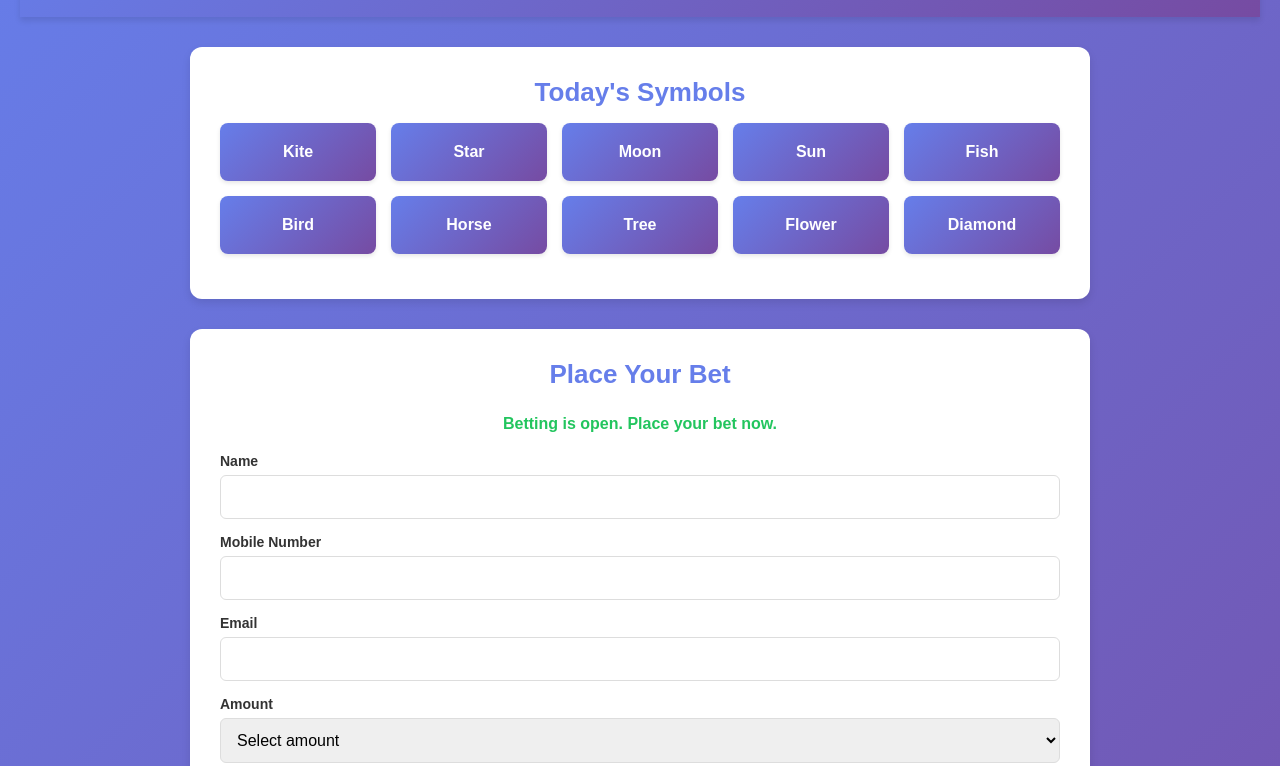
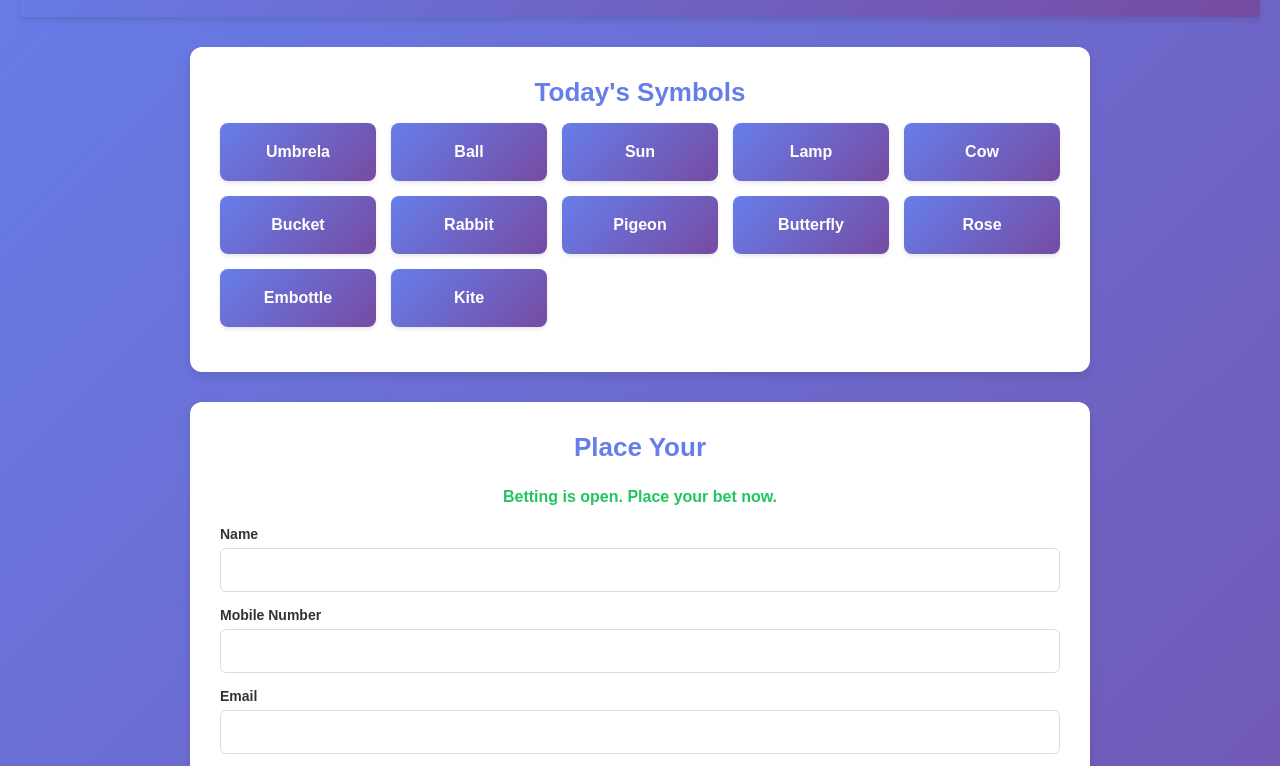
Before and after one commit to virb282-cell/pakoligame, a plain HTML site: page index.html in a window 1280 px wide. Shown: the part 121-887 px from the top of the page. Drawn offline with Linux system fonts and the light colour scheme; a script that the page names is missing.

Commit message:
index.html

```diff
--- a/index.html
+++ b/index.html
@@ -12,31 +12,33 @@
 </head>
 <body>
   <header class="header">
-    <h1>Pakoli Online Game</h1>
+    <h1> Online Game</h1>
     <p>Bet time: 6:00 AM to 8:00 PM • Result: 10:00 PM (YouTube Live)</p>
   </header>
 
   <!-- Today Symbols -->
-  <section class="section">
-    <h2>Today's Symbols</h2>
-    <div class="symbols">
-      <!-- 10 static symbols (change names as you like) -->
-      <div class="symbol-card">Kite</div>
-      <div class="symbol-card">Star</div>
-      <div class="symbol-card">Moon</div>
-      <div class="symbol-card">Sun</div>
-      <div class="symbol-card">Fish</div>
-      <div class="symbol-card">Bird</div>
-      <div class="symbol-card">Horse</div>
-      <div class="symbol-card">Tree</div>
-      <div class="symbol-card">Flower</div>
-      <div class="symbol-card">Diamond</div>
-    </div>
-  </section>
+ <section class="section">
+  <h2>Today's Symbols</h2>
+  <div class="symbols">
+    <div class="symbol-card symbol-umbrella">Umbrela</div>
+    <div class="symbol-card symbol-ball">Ball</div>
+    <div class="symbol-card symbol-sun">Sun</div>
+    <div class="symbol-card symbol-lamp">Lamp</div>
+    <div class="symbol-card symbol-cow">Cow</div>
+    <div class="symbol-card symbol-bucket">Bucket</div>
+    <div class="symbol-card symbol-rabbit">Rabbit</div>
+    <div class="symbol-card symbol-pigeon">Pigeon</div>
+    <div class="symbol-card symbol-butterfly">Butterfly</div>
+    <div class="symbol-card symbol-rose">Rose</div>
+    <div class="symbol-card symbol-embottle">Embottle</div>
+    <div class="symbol-card symbol-kite">Kite</div>
+  </div>
+</section>
+
 
   <!-- Bet Form -->
   <section class="section">
-    <h2>Place Your Bet</h2>
+    <h2>Place Your </h2>
     <p id="bet-status" class="info"></p>
 
     <form id="bet-form">
@@ -59,8 +61,11 @@
         <select id="amount" required>
           <option value="">Select amount</option>
           <option value="10">₹10</option>
+          <option value="100">₹20</option>
           <option value="50">₹50</option>
           <option value="100">₹100</option>
+          <option value="100">₹200</option>
+          <option value="100">₹500</option>
         </select>
       </div>
 
@@ -82,7 +87,7 @@
       </div>
 
       <!-- In future: replace this with Razorpay Pay Now -->
-      <button type="submit" id="pay-btn">Pay & Submit Bet</button>
+      <button type="submit" id="pay-btn">Pay & Submit</button>
     </form>
   </section>
 
```
